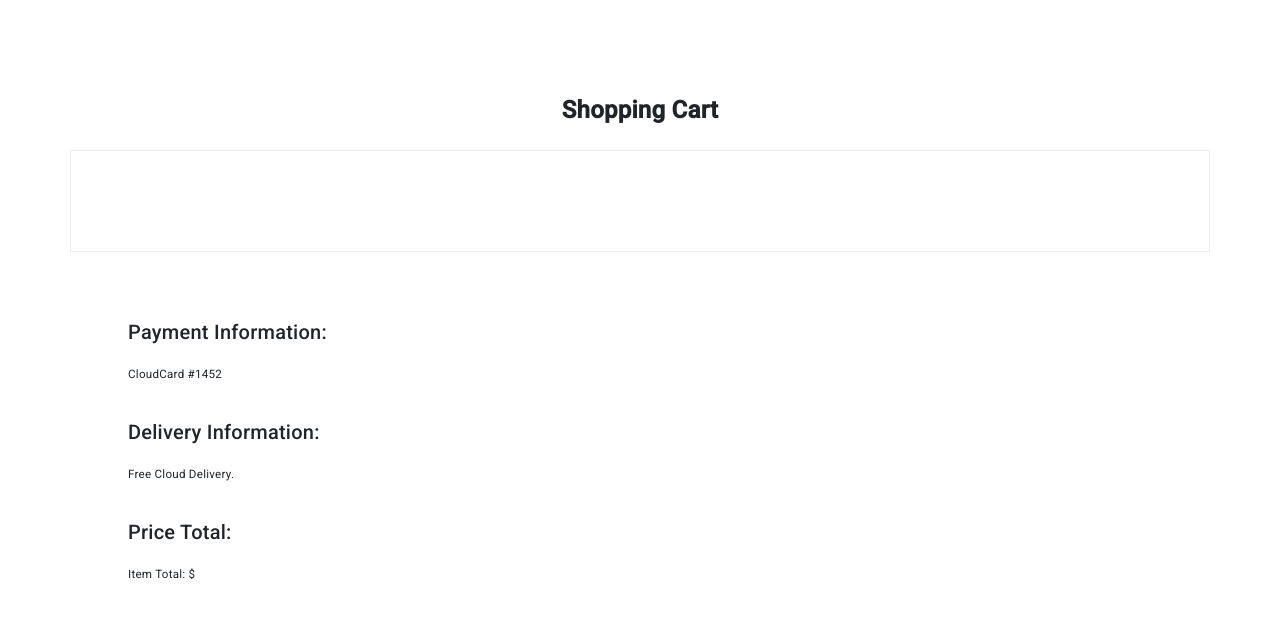
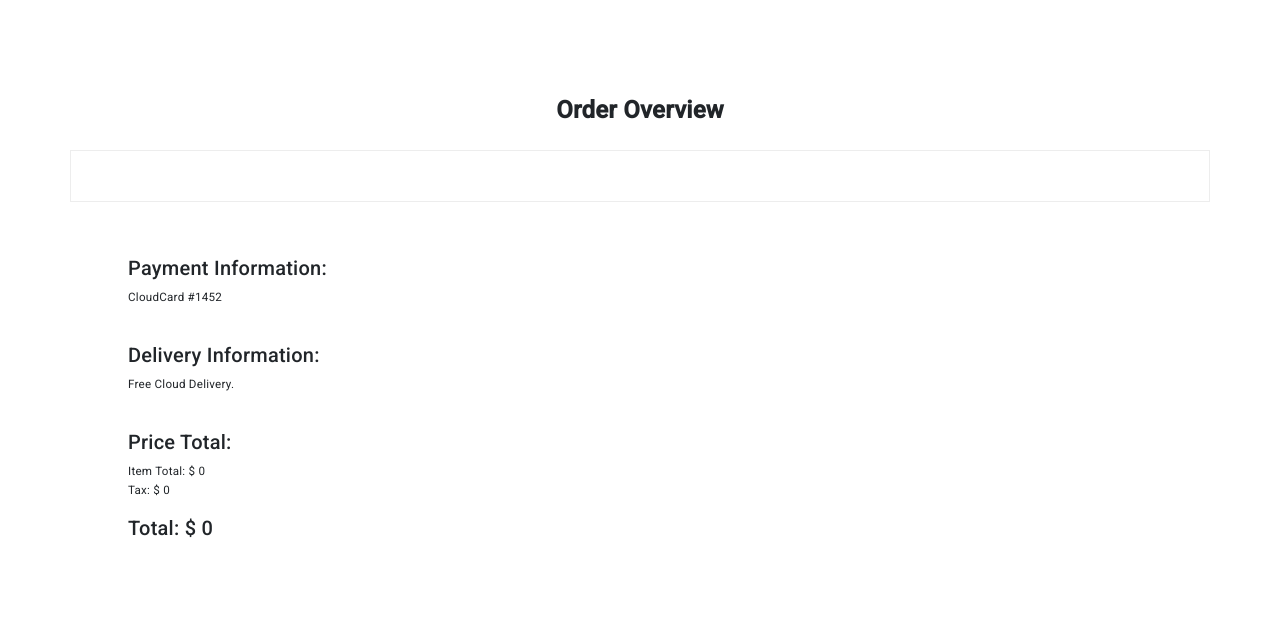
Before and after one commit to smbaiskar/hatchfast-demo-shop, an Angular app in the folder hatchfast-demo-shop/frontend/: page /orderoverview in a window 1280 px wide. Shown: the top 618 px of the page. Built offline with nearby package versions, Linux system fonts and the light colour scheme.

Commit message:
Updated overview page

```diff
--- a/hatchfast-demo-shop/frontend/src/app/MyComponents/order-overview/order-overview.component.css
+++ b/hatchfast-demo-shop/frontend/src/app/MyComponents/order-overview/order-overview.component.css
@@ -1,9 +1,13 @@
 
 .info {
     text-align: left;
-    margin-top: 12%;
+    /* margin-top: 12%; */
     margin-left: 10%;
-    margin-top: 5%;
+    /* margin-top: 5%; */
+}
+
+.description {
+    margin-top: -13px !important;
 }
 
 .cart {
@@ -18,7 +22,7 @@
     width: 100%;
     border: 0.09em solid #ededed;
     display: block;
-    padding: 50px 0px;
+    padding: 50px 0px 0px 0px;
     /* grid-template-columns: repeat(auto-fill, minmax(200px, 1fr)); */
 
 }
--- a/hatchfast-demo-shop/frontend/src/app/MyComponents/order-overview/order-overview.component.html
+++ b/hatchfast-demo-shop/frontend/src/app/MyComponents/order-overview/order-overview.component.html
@@ -1,5 +1,5 @@
 <div class="pageTitle">
-    Shopping Cart
+    Order Overview
 </div>
 
 <div class="container">
@@ -22,16 +22,18 @@
 
 <div class="info">
     <h2>Payment Information:</h2>
-    <h5>CloudCard #1452</h5>
+    <h5 class="description">CloudCard #1452</h5>
     <br>
     <div class="delInfo">
         <h2>Delivery Information:</h2>
-        <h5>Free Cloud Delivery.</h5>
+        <h5 class="description">Free Cloud Delivery.</h5>
     </div>
     <br>
     <div>
         <h2>Price Total:</h2>
-        <h5>Item Total: $</h5>
+        <h5  class="description">Item Total: $ {{cartPrice}}</h5>
+        <h5  class="description">Tax: $ {{taxPrice}}</h5>
+        <h2>Total: $ {{totalPrice}}</h2>
     </div>
 </div>
 
--- a/hatchfast-demo-shop/frontend/src/app/MyComponents/order-overview/order-overview.component.ts
+++ b/hatchfast-demo-shop/frontend/src/app/MyComponents/order-overview/order-overview.component.ts
@@ -22,6 +22,9 @@ import { CartService } from '../../cart.service';
 export class OrderOverviewComponent {
 
   cartProducts! : Product[];
+  cartPrice: number = 0.0;
+  taxPrice: number = 0.0;
+  totalPrice: number = 0.0;
 
   constructor(
     private cartService: CartService
```
